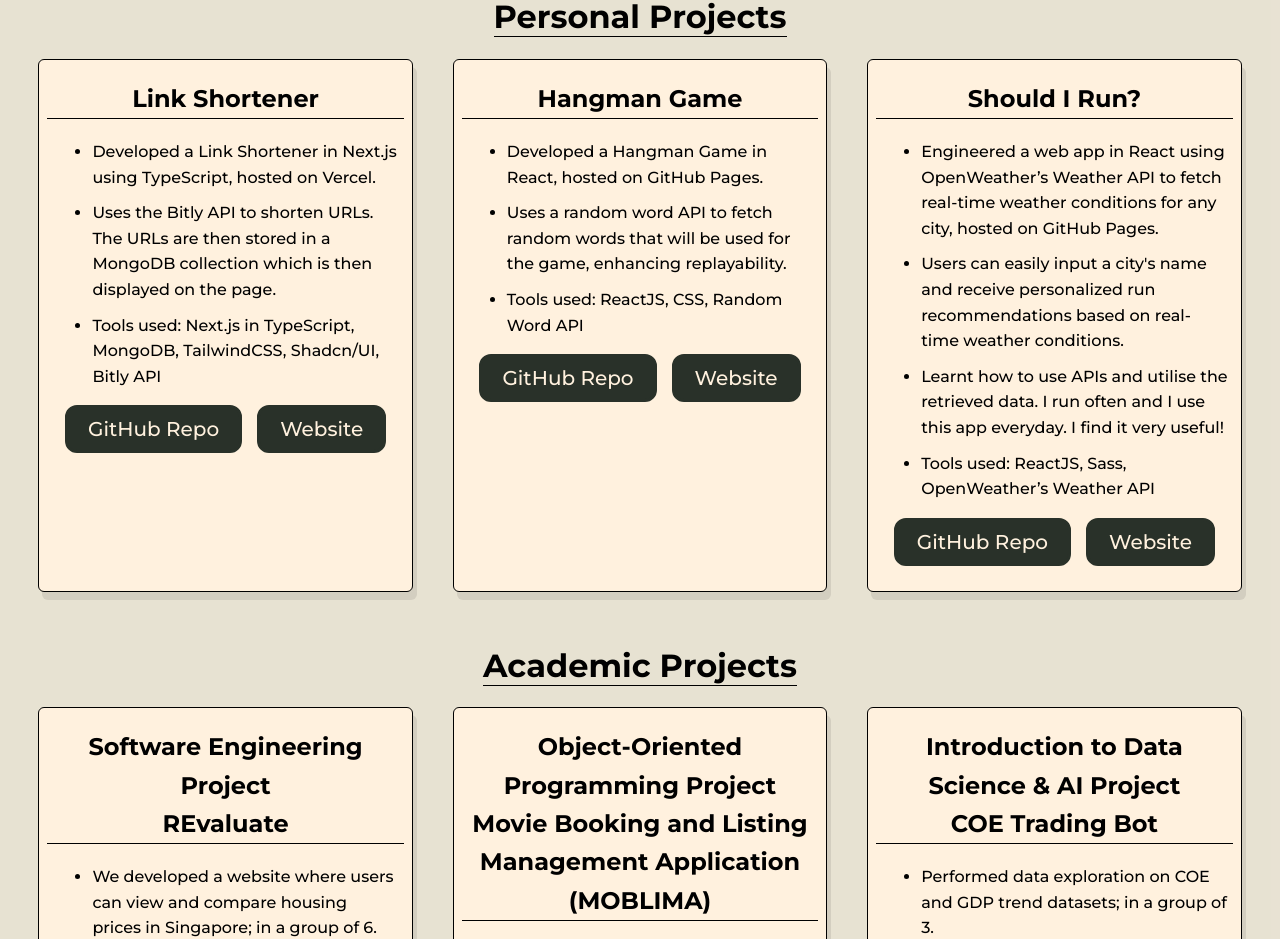
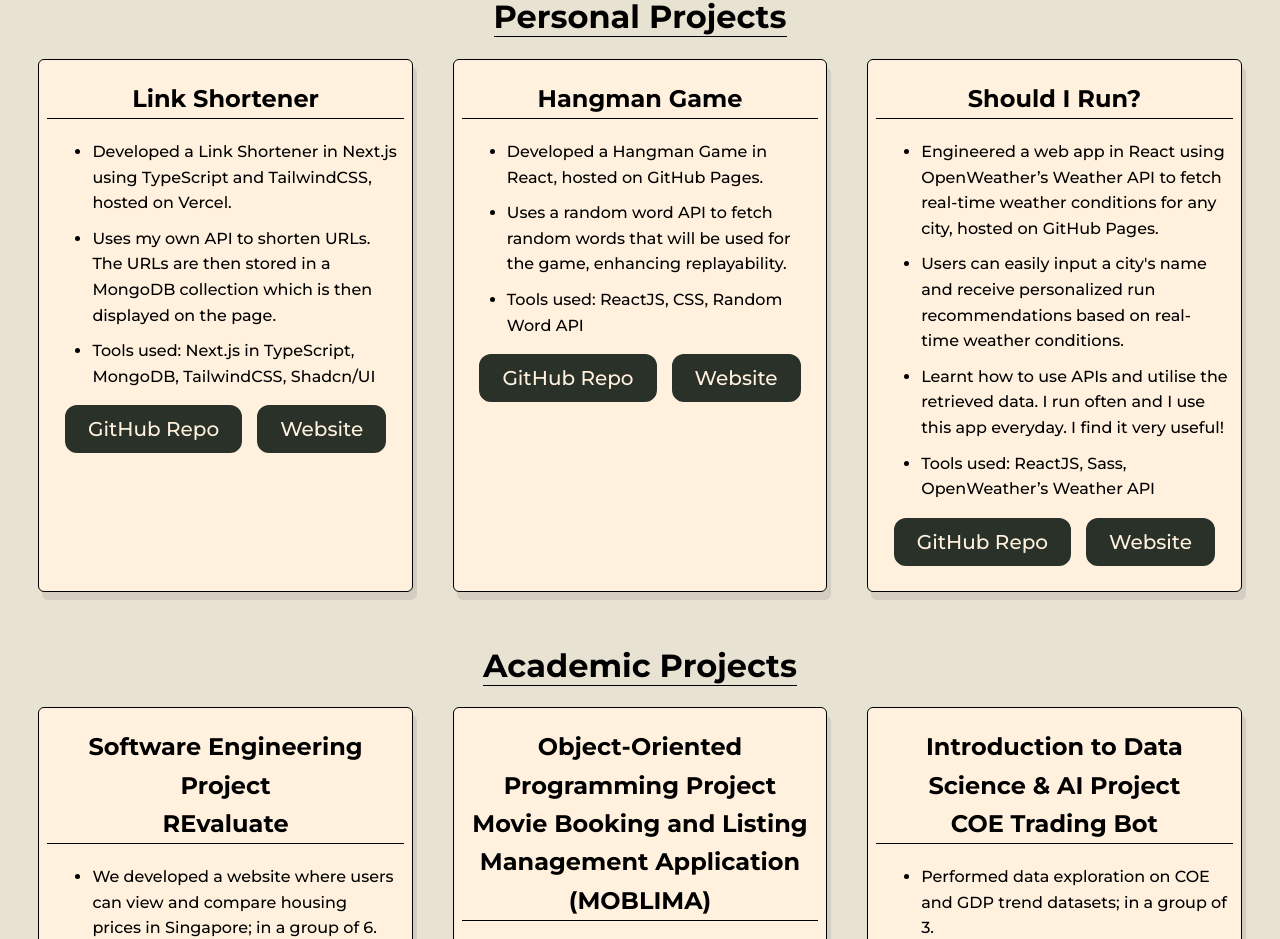
Before and after one commit to alexusljf/alexusljf.github.io, a React (Create React App) app: page / in a window 1280 px wide. Shown: the part 1086-2025 px from the top of the page. Built offline with nearby package versions, Linux system fonts and the light colour scheme.

Commit message:
chore: update project.ts

```diff
--- a/src/data/projects.js
+++ b/src/data/projects.js
@@ -2,11 +2,11 @@ export const personalProjects = [
   {
     projectName: "Link Shortener",
     description1:
-      "Developed a Link Shortener in Next.js using TypeScript, hosted on Vercel.",
+      "Developed a Link Shortener in Next.js using TypeScript and TailwindCSS, hosted on Vercel.",
     description2:
-      "Uses the Bitly API to shorten URLs. The URLs are then stored in a MongoDB collection which is then displayed on the page.",
+      "Uses my own API to shorten URLs. The URLs are then stored in a MongoDB collection which is then displayed on the page.",
     toolsUsed:
-      "Tools used: Next.js in TypeScript, MongoDB, TailwindCSS, Shadcn/UI, Bitly API",
+      "Tools used: Next.js in TypeScript, MongoDB, TailwindCSS, Shadcn/UI",
     githubLink: "https://github.com/alexusljf/link-shortener-next",
     website: "https://link-shortener-next-kappa.vercel.app/",
   },
```
